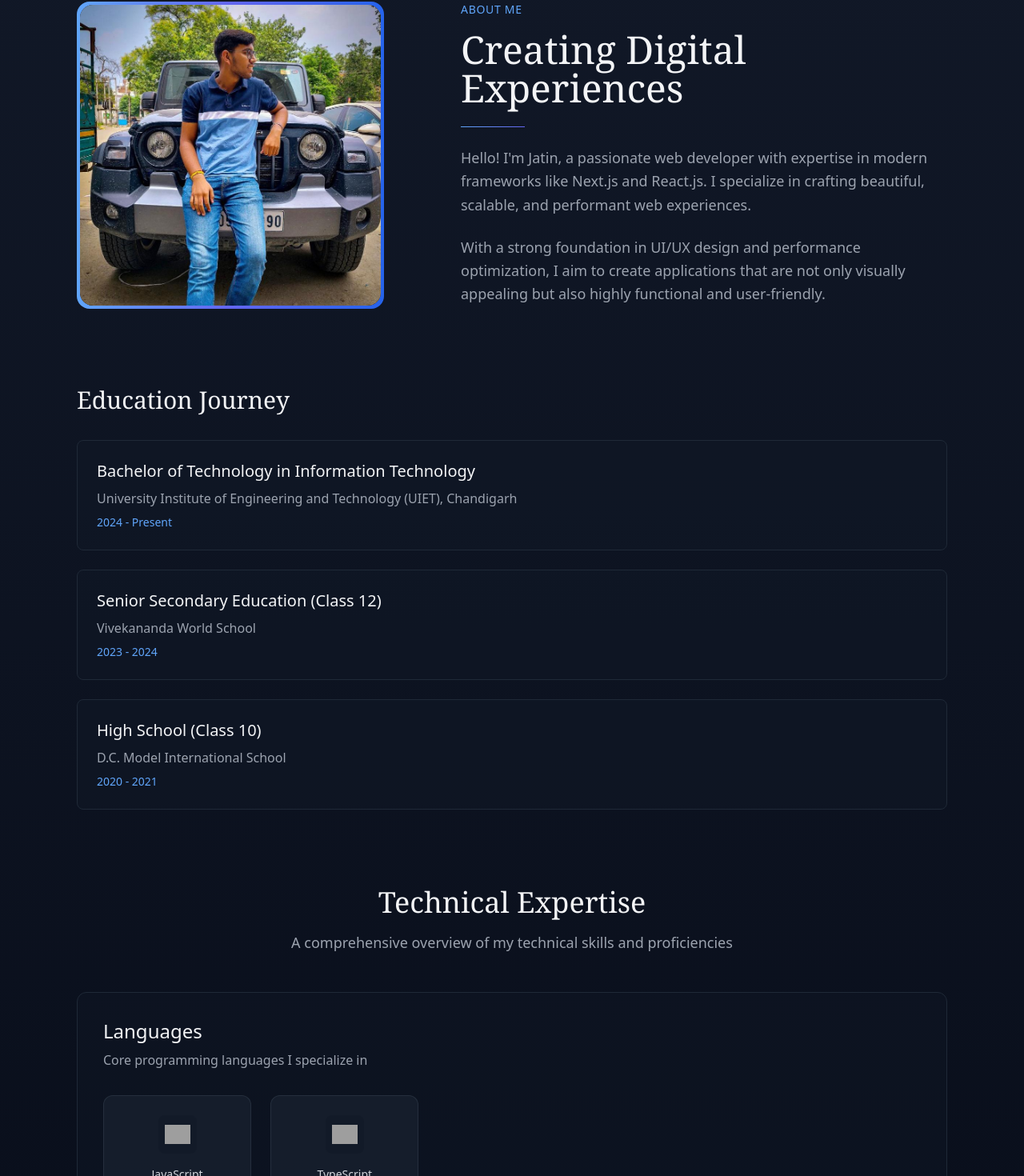
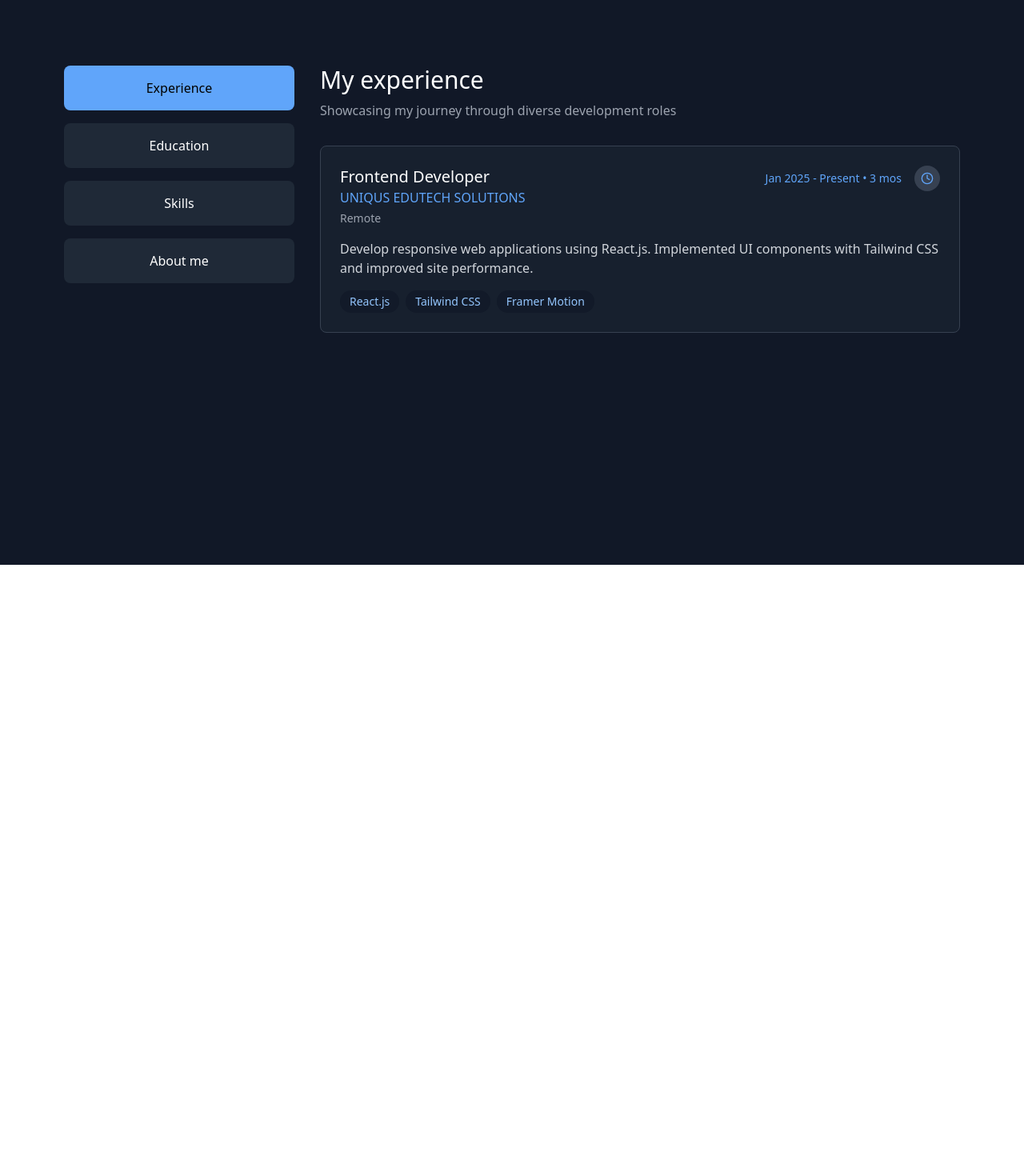
Before and after one commit to Jatin-1111/portfolio-next, a Next.js app: page /about in a window 1280 px wide. Shown: the part 94-1564 px from the top of the page at 80% size. After the commit the page ends 800 px from the top, so only its background shows below. Built offline with nearby package versions, Linux system fonts and the light colour scheme; grey boxes are pictures that could not be loaded.

Commit message:
about page updated

```diff
--- a/app/about/page.js
+++ b/app/about/page.js
@@ -1,9 +1,28 @@
 'use client'
-import React from 'react';
-import { motion } from "framer-motion";
-import Image from "next/image";
+import React, { useState } from 'react';
+import { motion } from 'framer-motion';
 
-export default function About() {
+const ProfileTabs = () => {
+  const [activeTab, setActiveTab] = useState('experience');
+
+  const tabs = [
+    { id: 'experience', label: 'Experience' },
+    { id: 'education', label: 'Education' },
+    { id: 'skills', label: 'Skills' },
+    { id: 'about', label: 'About me' }
+  ];
+
+  const experiences = [
+    {
+      title: "Frontend Developer",
+      company: "UNIQUS EDUTECH SOLUTIONS",
+      period: "Jan 2025 - Present • 3 mos",
+      location: "Remote",
+      description: "Develop responsive web applications using React.js. Implemented UI components with Tailwind CSS and improved site performance.",
+      technologies: ["React.js", "Tailwind CSS", "Framer Motion"]
+    },
+  ];
+
   const education = [
     {
       degree: "Bachelor of Technology in Information Technology",
@@ -22,269 +41,195 @@ export default function About() {
     },
   ];
 
-  const skillCategories = [
+  const skills = [
     {
-      title: "Languages",
-      description: "Core programming languages I specialize in",
-      skills: [
-        { name: "JavaScript", logo: "https://cdn.jsdelivr.net/gh/devicons/devicon/icons/javascript/javascript-original.svg" },
-        { name: "TypeScript", logo: "https://cdn.jsdelivr.net/gh/devicons/devicon/icons/typescript/typescript-original.svg" },
-      ],
+      category: "Frontend Development",
+      items: ["React.js", "Next.js", "Tailwind CSS", "Framer Motion", "HTML/CSS", "JavaScript", "TypeScript"]
     },
     {
-      title: "Frontend Development",
-      description: "Modern frontend technologies and frameworks",
-      skills: [
-        { name: "React.js", logo: "https://cdn.jsdelivr.net/gh/devicons/devicon/icons/react/react-original.svg" },
-        { name: "Next.js", logo: "https://cdn.jsdelivr.net/gh/devicons/devicon/icons/nextjs/nextjs-original.svg" },
-        { name: "Tailwind CSS", logo: "https://raw.githubusercontent.com/devicons/devicon/v2.16.0/icons/tailwindcss/tailwindcss-original.svg" },
-        { name: "Shadcn UI", logo: "https://avatars.githubusercontent.com/u/139895814?s=200&v=4" },
-        { name: "Framer Motion", logo: "https://cdn.iconscout.com/icon/free/png-256/free-framer-3628191-3031011.png" },
-      ],
+      category: "Backend Development",
+      items: ["Express.js", "Node.js", "REST APIs"]
     },
     {
-      title: "Backend Development",
-      description: "Server-side technologies and APIs",
-      skills: [
-        { name: "Express.js", logo: "https://cdn.jsdelivr.net/gh/devicons/devicon/icons/express/express-original.svg" },
-      ],
-    },
-    {
-      title: "Database & Cloud",
-      description: "Data storage and cloud infrastructure",
-      skills: [
-        { name: "MongoDB", logo: "https://cdn.jsdelivr.net/gh/devicons/devicon/icons/mongodb/mongodb-original.svg" },
-        { name: "Firebase", logo: "https://cdn.jsdelivr.net/gh/devicons/devicon/icons/firebase/firebase-plain.svg" },
-      ],
-    },
-    {
-      title: "Other Skills",
-      description: "Additional technical competencies",
-      skills: [
-        { name: "UI/UX Design", logo: "https://cdn.jsdelivr.net/gh/devicons/devicon/icons/figma/figma-original.svg" },
-        { name: "Performance Optimization", logo: "https://cdn-icons-png.flaticon.com/512/159/159704.png" },
-      ],
-    },
+      category: "Database & Tools",
+      items: ["MongoDB", "Firebase", "Git", "VS Code", "Figma"]
+    }
   ];
 
-  const containerVariants = {
-    hidden: { opacity: 0 },
-    visible: {
-      opacity: 1,
-      transition: { staggerChildren: 0.2 }
-    }
+  const about = {
+    name: "Jatin",
+    title: "Full Stack Developer",
+    description: "Passionate web developer with expertise in modern frontend frameworks like React.js and Next.js, as well as backend technologies. I specialize in creating beautiful, scalable, and performant web experiences with a strong focus on UI/UX design and performance optimization.",
+    interests: ["Web Development", "Open Source", "UI/UX Design", "New Technologies"]
   };
 
-  const itemVariants = {
-    hidden: { opacity: 0, y: 20 },
-    visible: {
-      opacity: 1,
-      y: 0,
-      transition: { duration: 0.5 }
+  const renderContent = () => {
+    switch (activeTab) {
+      case 'experience':
+        return (
+          <motion.div
+            initial={{ opacity: 0, y: 20 }}
+            animate={{ opacity: 1, y: 0 }}
+            transition={{ duration: 0.5 }}
+            className="space-y-8"
+          >
+            <div className="mb-8">
+              <h2 className="text-3xl text-white font-light mb-2">My experience</h2>
+              <p className="text-gray-400">Showcasing my journey through diverse development roles</p>
+            </div>
+
+            {experiences.map((exp, index) => (
+              <div key={index} className="bg-gray-800/50 rounded-lg p-6 border border-gray-700 hover:border-blue-500/30 transition-all">
+                <div className="flex justify-between items-start mb-4">
+                  <div>
+                    <h3 className="text-xl text-white font-medium">{exp.title}</h3>
+                    <p className="text-blue-400">{exp.company}</p>
+                    <p className="text-gray-400 text-sm mt-1">{exp.location}</p>
+                  </div>
+                  <div className="flex items-center">
+                    <span className="text-blue-400 text-sm">{exp.period}</span>
+                    <div className="w-8 h-8 bg-gray-700 rounded-full ml-4 flex items-center justify-center">
+                      <svg width="16" height="16" viewBox="0 0 24 24" fill="none" stroke="currentColor" strokeWidth="2" strokeLinecap="round" strokeLinejoin="round" className="text-blue-400">
+                        <path d="M12 22a10 10 0 1 0 0-20 10 10 0 0 0 0 20z"></path>
+                        <path d="M12 6v6l4 2"></path>
+                      </svg>
+                    </div>
+                  </div>
+                </div>
+                <p className="text-gray-300 mb-4">{exp.description}</p>
+                <div className="flex flex-wrap gap-2">
+                  {exp.technologies.map((tech, i) => (
+                    <span key={i} className="px-3 py-1 bg-gray-900/70 text-blue-300 text-sm rounded-full">
+                      {tech}
+                    </span>
+                  ))}
+                </div>
+              </div>
+            ))}
+          </motion.div>
+        );
+
+      case 'education':
+        return (
+          <motion.div
+            initial={{ opacity: 0, y: 20 }}
+            animate={{ opacity: 1, y: 0 }}
+            transition={{ duration: 0.5 }}
+            className="space-y-8"
+          >
+            <div className="mb-8">
+              <h2 className="text-3xl text-white font-light mb-2">Education Journey</h2>
+              <p className="text-gray-400">My academic background and qualifications</p>
+            </div>
+
+            <div className="space-y-6">
+              {education.map((edu, index) => (
+                <div key={index} className="bg-gray-800/50 rounded-lg p-6 border border-gray-700 hover:border-blue-500/30 transition-all">
+                  <h3 className="text-xl text-white font-light mb-2">{edu.degree}</h3>
+                  <p className="text-gray-300 mb-2">{edu.institution}</p>
+                  <p className="text-blue-400 text-sm">{edu.duration}</p>
+                </div>
+              ))}
+            </div>
+          </motion.div>
+        );
+
+      case 'skills':
+        return (
+          <motion.div
+            initial={{ opacity: 0, y: 20 }}
+            animate={{ opacity: 1, y: 0 }}
+            transition={{ duration: 0.5 }}
+            className="space-y-8"
+          >
+            <div className="mb-8">
+              <h2 className="text-3xl text-white font-light mb-2">Technical Skills</h2>
+              <p className="text-gray-400">A comprehensive overview of my technical expertise</p>
+            </div>
+
+            {skills.map((skillGroup, index) => (
+              <div key={index} className="bg-gray-800/50 rounded-lg p-6 border border-gray-700">
+                <h3 className="text-xl text-white font-light mb-4">{skillGroup.category}</h3>
+                <div className="flex flex-wrap gap-3">
+                  {skillGroup.items.map((skill, idx) => (
+                    <span key={idx} className="px-4 py-2 bg-gray-900/70 text-blue-300 rounded-lg text-sm">
+                      {skill}
+                    </span>
+                  ))}
+                </div>
+              </div>
+            ))}
+          </motion.div>
+        );
+
+      case 'about':
+        return (
+          <motion.div
+            initial={{ opacity: 0, y: 20 }}
+            animate={{ opacity: 1, y: 0 }}
+            transition={{ duration: 0.5 }}
+            className="space-y-8"
+          >
+            <div className="flex flex-col lg:flex-row items-center gap-12">
+              <div className="space-y-6">
+                <div>
+                  <h2 className="text-3xl text-white font-light mb-2">About Me</h2>
+                  <p className="text-blue-400 text-xl">{about.title}</p>
+                </div>
+
+                <p className="text-gray-300 text-lg leading-relaxed">
+                  {about.description}
+                </p>
+
+                <div>
+                  <h3 className="text-white text-lg mb-3">Interests</h3>
+                  <div className="flex flex-wrap gap-2">
+                    {about.interests.map((interest, idx) => (
+                      <span key={idx} className="px-3 py-1 bg-gray-800 text-blue-300 text-sm rounded-full border border-gray-700">
+                        {interest}
+                      </span>
+                    ))}
+                  </div>
+                </div>
+              </div>
+            </div>
+          </motion.div>
+        );
+
+      default:
+        return null;
     }
   };
 
   return (
-    <div className="min-h-screen bg-gradient-to-b from-gray-900 to-gray-950">
-      <div className="max-w-6xl mx-auto px-4 sm:px-6 lg:px-8 py-24 space-y-24">
-        {/* Profile Section */}
-        <motion.div
-          className="flex flex-col lg:flex-row items-center lg:items-start gap-16 lg:gap-24"
-          initial={{ opacity: 0 }}
-          animate={{ opacity: 1 }}
-          transition={{ duration: 0.8 }}
-        >
-          {/* Profile Image */}
-          <motion.div
-            className="relative w-72 h-72 sm:w-80 sm:h-80 lg:w-96 lg:h-96 flex-shrink-0"
-            initial={{ opacity: 0, scale: 0.9 }}
-            animate={{ opacity: 1, scale: 1 }}
-            transition={{ duration: 0.8 }}
-          >
-            {/* Gradient Border */}
-            <motion.div
-              className="absolute inset-0 rounded-2xl bg-gradient-to-r from-blue-400 via-indigo-500 to-blue-600 p-1"
-              animate={{
-                backgroundPosition: ["0% 50%", "100% 50%", "0% 50%"],
-              }}
-              transition={{
-                duration: 5,
-                ease: "linear",
-                repeat: Infinity,
-              }}
-            >
-              {/* Image Container */}
-              <div className="relative h-full w-full rounded-2xl overflow-hidden bg-gradient-to-b from-gray-900 to-gray-950">
-                <Image
-                  src="/img.jpg"
-                  alt="Jatin's Profile"
-                  fill
-                  className="object-cover transition-transform duration-700 hover:scale-110"
-                />
-                <div className="absolute inset-0 bg-gradient-to-t from-gray-900/40 via-gray-900/20 to-transparent opacity-0 hover:opacity-100 transition-opacity duration-500" />
-              </div>
-            </motion.div>
-          </motion.div>
+    <div className="min-h-screen bg-gray-900 text-white py-32 px-10 md:py-44 md:px-20">
+      <div className="max-w-6xl mx-auto">
+        {/* Main content with tabs */}
+        <div className="flex flex-col md:flex-row gap-8">
+          {/* Sidebar with tabs */}
+          <div className="md:w-72 space-y-4">
+            {tabs.map(tab => (
+              <button
+                key={tab.id}
+                className={`w-full py-4 px-6 rounded-lg text-center transition-all ${activeTab === tab.id
+                  ? 'bg-blue-400 text-black'
+                  : 'bg-gray-800 text-white hover:bg-gray-700'
+                  }`}
+                onClick={() => setActiveTab(tab.id)}
+              >
+                {tab.label}
+              </button>
+            ))}
+          </div>
 
-          {/* About Content */}
-          <motion.div
-            className="flex-1 space-y-6"
-            initial={{ opacity: 0, y: 20 }}
-            animate={{ opacity: 1, y: 0 }}
-            transition={{ duration: 0.8, delay: 0.2 }}
-          >
-            <div>
-              <motion.p
-                className="text-sm text-blue-400 tracking-wider mb-4"
-                initial={{ opacity: 0 }}
-                animate={{ opacity: 1 }}
-                transition={{ delay: 0.3 }}
-              >
-                ABOUT ME
-              </motion.p>
-              <motion.h1
-                className="text-4xl lg:text-5xl text-gray-100 font-serif font-light"
-                initial={{ opacity: 0, y: 20 }}
-                animate={{ opacity: 1, y: 0 }}
-                transition={{ delay: 0.4 }}
-              >
-                Creating Digital Experiences
-              </motion.h1>
-              <motion.div
-                className="h-px w-20 bg-gradient-to-r from-blue-400 to-indigo-500 my-6"
-                initial={{ width: 0 }}
-                animate={{ width: 80 }}
-                transition={{ delay: 0.5, duration: 0.8 }}
-              />
-            </div>
-
-            <motion.p
-              className="text-lg text-gray-400 leading-relaxed font-light"
-              initial={{ opacity: 0 }}
-              animate={{ opacity: 1 }}
-              transition={{ delay: 0.5 }}
-            >
-              Hello! I&apos;m Jatin, a passionate web developer with expertise in
-              modern frameworks like Next.js and React.js. I specialize in
-              crafting beautiful, scalable, and performant web experiences.
-            </motion.p>
-
-            <motion.p
-              className="text-lg text-gray-400 leading-relaxed font-light"
-              initial={{ opacity: 0 }}
-              animate={{ opacity: 1 }}
-              transition={{ delay: 0.6 }}
-            >
-              With a strong foundation in UI/UX design and performance
-              optimization, I aim to create applications that are not only
-              visually appealing but also highly functional and user-friendly.
-            </motion.p>
-          </motion.div>
-        </motion.div>
-
-        {/* Education Section */}
-        <motion.section
-          initial="hidden"
-          animate="visible"
-          variants={containerVariants}
-          className="space-y-8"
-        >
-          <motion.h2
-            variants={itemVariants}
-            className="text-3xl font-serif text-gray-100 font-light"
-          >
-            Education Journey
-          </motion.h2>
-
-          <motion.div
-            variants={containerVariants}
-            className="grid gap-6"
-          >
-            {education.map((edu, index) => (
-              <motion.div
-                key={index}
-                variants={itemVariants}
-                className="p-6 rounded-lg bg-gray-900/50 border border-gray-800 hover:border-blue-500/20
-                  transition-all duration-300 hover:-translate-y-1"
-              >
-                <h3 className="text-xl text-gray-100 font-light mb-2">
-                  {edu.degree}
-                </h3>
-                <p className="text-gray-400 mb-2">{edu.institution}</p>
-                <p className="text-blue-400 text-sm">{edu.duration}</p>
-              </motion.div>
-            ))}
-          </motion.div>
-        </motion.section>
-
-        {/* Skills Section */}
-        <motion.section
-          initial="hidden"
-          animate="visible"
-          variants={containerVariants}
-          className="space-y-12"
-        >
-          <motion.div
-            variants={itemVariants}
-            className="text-center space-y-4"
-          >
-            <h2 className="text-4xl font-serif text-gray-100 font-light">
-              Technical Expertise
-            </h2>
-            <p className="text-gray-400 text-lg max-w-2xl mx-auto">
-              A comprehensive overview of my technical skills and proficiencies
-            </p>
-          </motion.div>
-
-          <motion.div
-            variants={containerVariants}
-            className="grid gap-8"
-          >
-            {skillCategories.map((category, categoryIndex) => (
-              <motion.div
-                key={categoryIndex}
-                variants={itemVariants}
-                className="bg-gray-900/40 rounded-xl p-8 border border-gray-800"
-              >
-                <div className="mb-8">
-                  <h3 className="text-2xl text-gray-100 font-light mb-2">
-                    {category.title}
-                  </h3>
-                  <p className="text-gray-400">{category.description}</p>
-                </div>
-
-                <div className="grid grid-cols-2 sm:grid-cols-3 lg:grid-cols-4 xl:grid-cols-5 gap-6">
-                  {category.skills.map((skill, skillIndex) => (
-                    <motion.div
-                      key={skillIndex}
-                      variants={itemVariants}
-                      className="group"
-                    >
-                      <div className="p-6 bg-gray-800/50 rounded-xl border border-gray-700/50
-                        transition-all duration-300 group-hover:border-blue-500/30
-                        group-hover:bg-gray-800/80 group-hover:-translate-y-1"
-                      >
-                        <div className="flex flex-col items-center">
-                          <div className="w-12 h-12 mb-4 p-2 bg-gray-900/50 rounded-lg">
-                            <img
-                              src={skill.logo}
-                              alt={`${skill.name} Logo`}
-                              className="w-full h-full object-contain"
-                            />
-                          </div>
-                          <p className="text-gray-300 text-sm font-medium text-center">
-                            {skill.name}
-                          </p>
-                        </div>
-                      </div>
-                    </motion.div>
-                  ))}
-                </div>
-              </motion.div>
-            ))}
-          </motion.div>
-        </motion.section>
+          {/* Content area */}
+          <div className="flex-1">
+            {renderContent()}
+          </div>
+        </div>
       </div>
     </div>
   );
-}
+};
+
+export default ProfileTabs;
```
